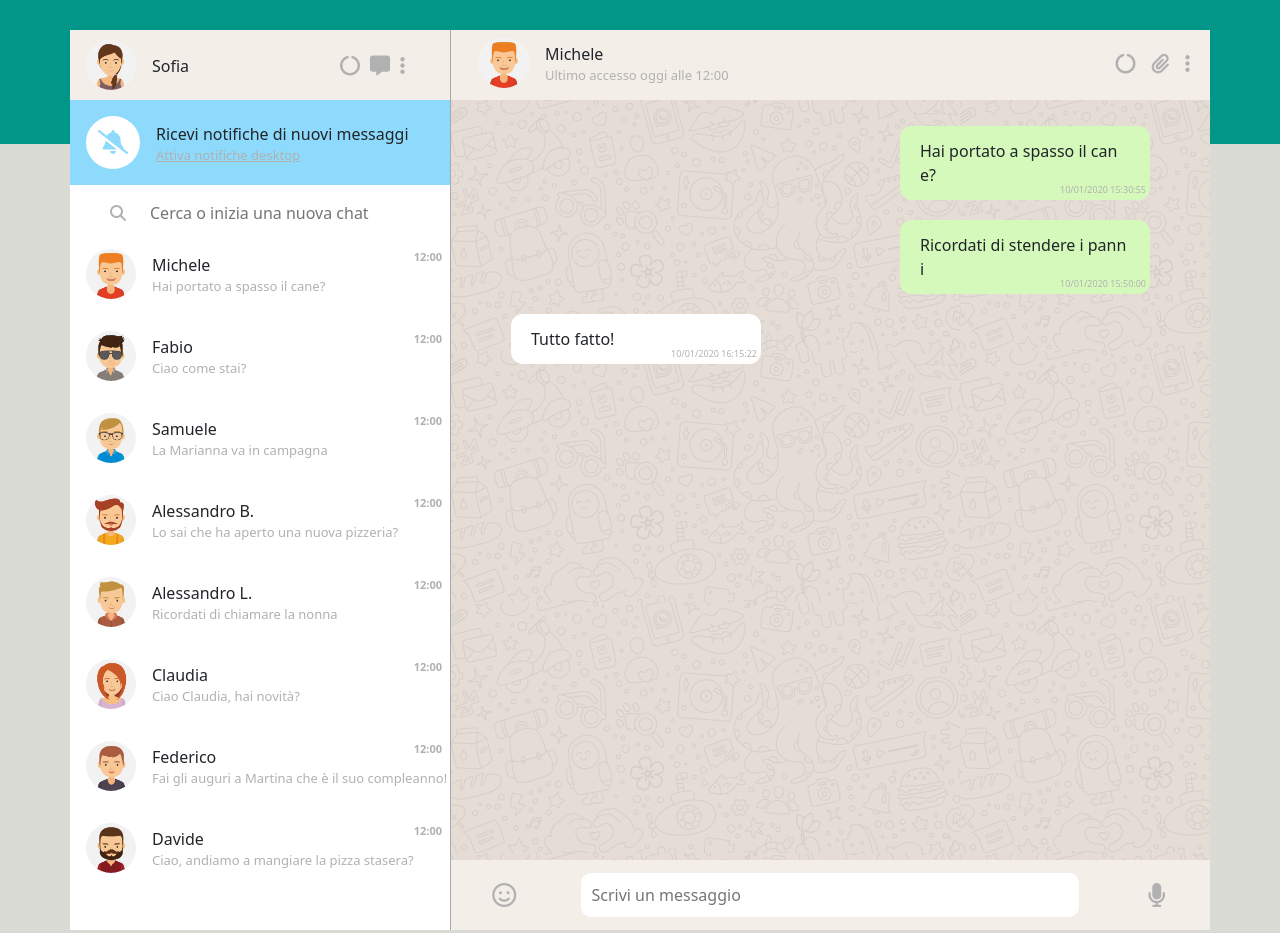
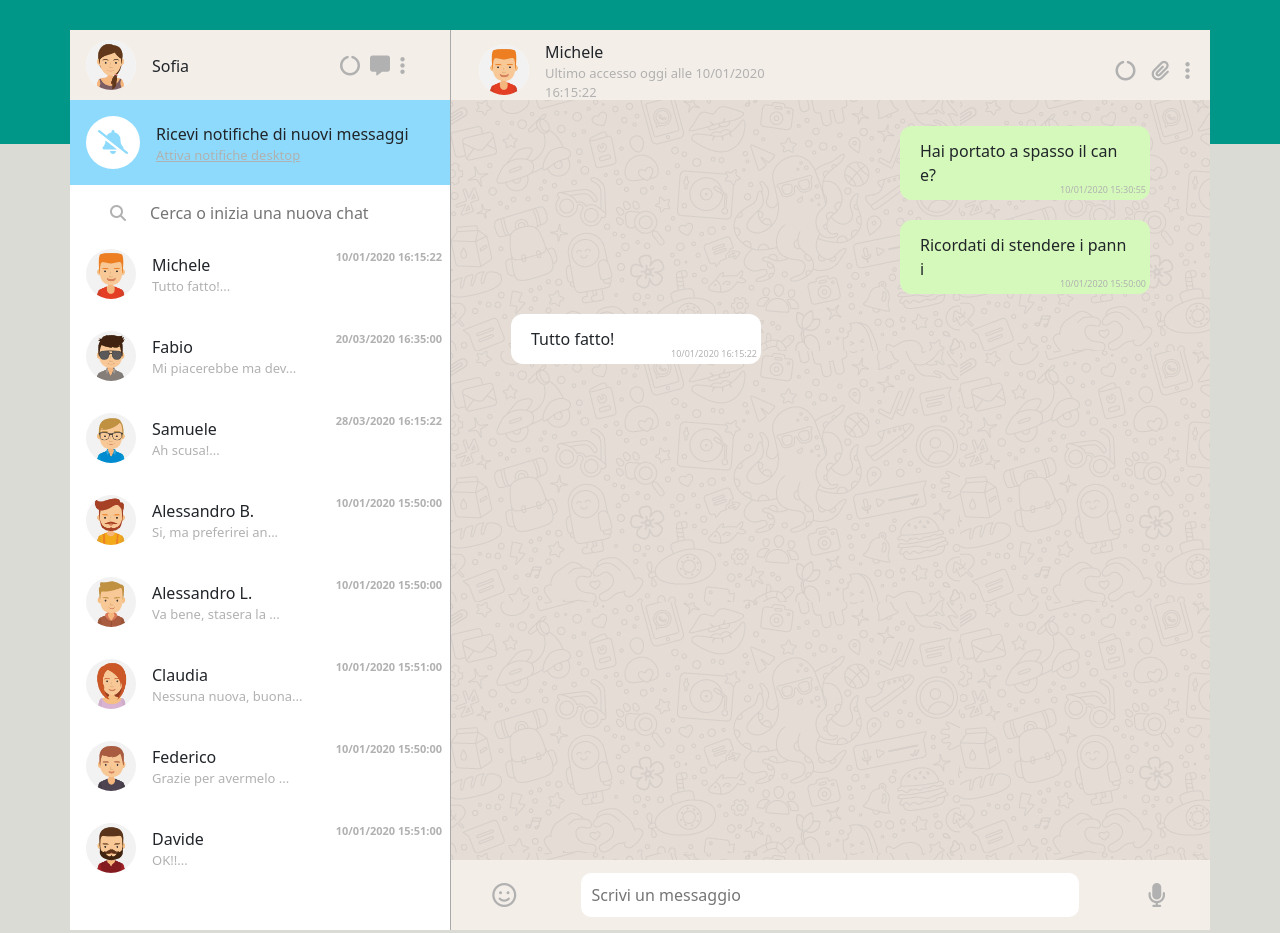
Before and after one commit to zGiusee/vue-boolzapp, a plain HTML site: page index.html in a window 1280 px wide. Drawn offline with nearby package versions, Linux system fonts and the light colour scheme.

Commit message:
[UPDATE] added last message function

```diff
--- a/index.html
+++ b/index.html
@@ -118,12 +118,12 @@
                                             <!-- NAME AND LAST MESSAGE -->
                                             <div>
                                                 <span class="align-middle">{{ contact.name }}</span>
-                                                <span class="d-block my-text-sm-grey">{{ contact.messages[0].message }}</span>
+                                                <span class="d-block my-text-sm-grey">{{ lastMessage(index) }}</span>
                                             </div>
 
                                             <!-- HOUR -->
                                             <div class="last-acces">
-                                                <span>12:00</span>
+                                                <span>{{ lastDate(index) }}</span>
                                             </div>
 
                                         </div>
@@ -162,7 +162,7 @@
                                         <!-- ACTIVE NAME AND LAST ACCES -->
                                         <div>
                                             <span class="align-middle">{{ contacts[visibleChat].name }}</span>
-                                            <span class="my-text-sm-grey d-block">Ultimo accesso oggi alle 12:00</span>
+                                            <span class="my-text-sm-grey d-block">Ultimo accesso oggi alle {{ lastDate(visibleChat) }}</span>
                                         </div>
 
                                     </div>
--- a/js/script.js
+++ b/js/script.js
@@ -229,6 +229,14 @@ createApp({
                     elem.visible = false;
                 }
             });
-        }
+        },
+        // DEFINISCO LA FUNZIONE CHE RECUPERI L'ULTIMO MESSAGGIO INVIATO DALL'UTENTE
+        lastMessage(index){
+            return this.contacts[index].messages[this.contacts[index].messages.length - 1].message.slice(0,20) + '...';
+        },
+        lastDate(index){
+            return this.contacts[index].messages[this.contacts[index].messages.length - 1].date;
+        },
+
     },
 }).mount('#app')
```
